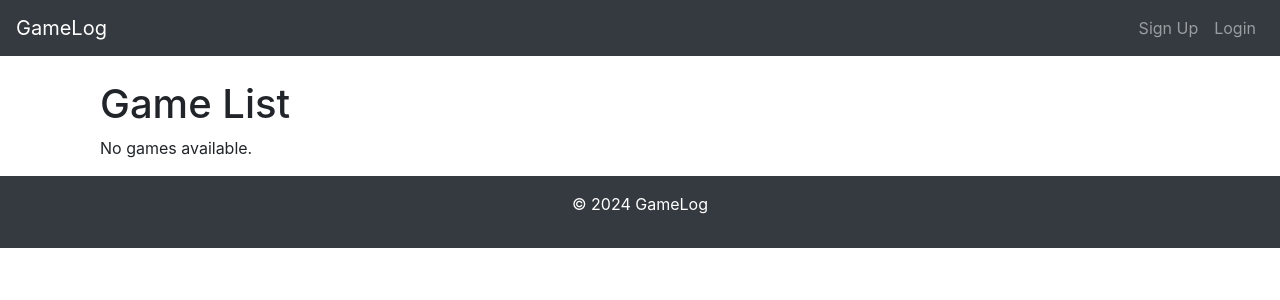
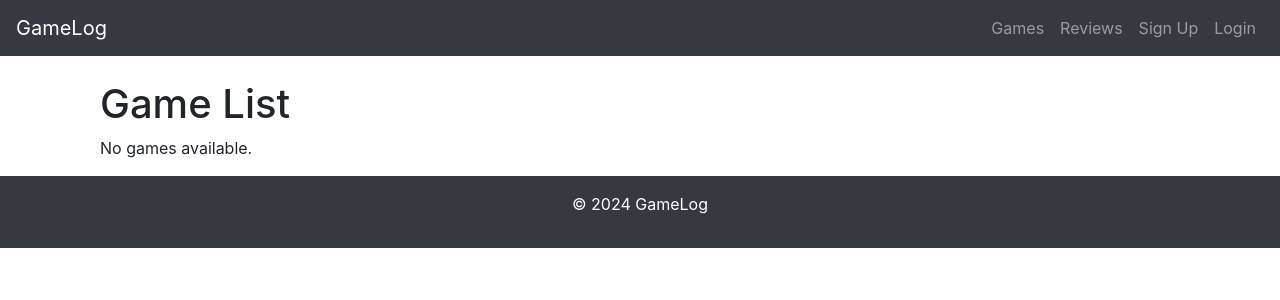
Before and after one commit to Richieon88/django-review-site, a Django app: page /games/ in a window 1280 px wide. Shown: the top 300 px of the page. Run offline with Django 4.2, Linux system fonts and the light colour scheme; data that the repository does not hold is empty; some libraries are stand-ins or nearby versions.

Commit message:
Add 'games' and 'reviews' elements to navbar

```diff
--- a/templates/base.html
+++ b/templates/base.html
@@ -14,6 +14,14 @@
 
             <div class="collapse navbar-collapse" id="navbarNav">
                 <ul class="navbar-nav ml-auto">
+                    <!-- Add the Games and Reviews links here -->
+                    <li class="nav-item">
+                        <a class="nav-link" href="{% url 'game_list' %}">Games</a>
+                    </li>
+                    <li class="nav-item">
+                        <a class="nav-link" href="{% url 'review_list' %}">Reviews</a>
+                    </li>
+
                     {% if user.is_authenticated %}
                         <!-- If user is authenticated, show logout button -->
                         <li class="nav-item">
```
